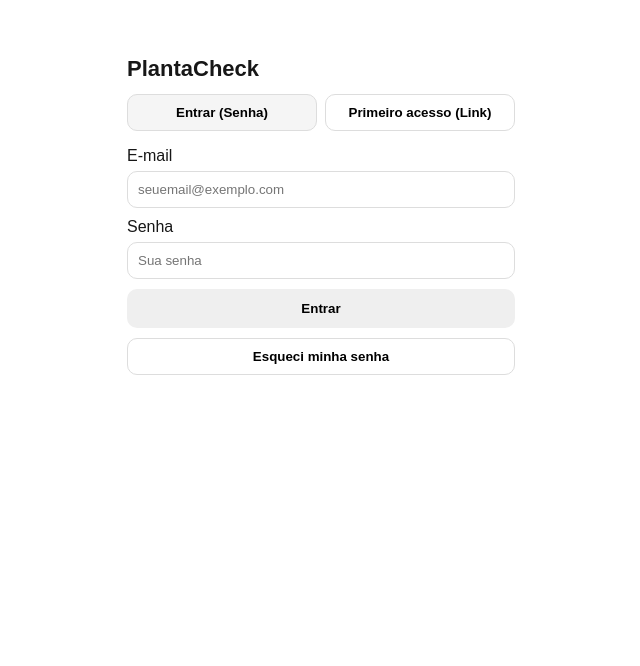
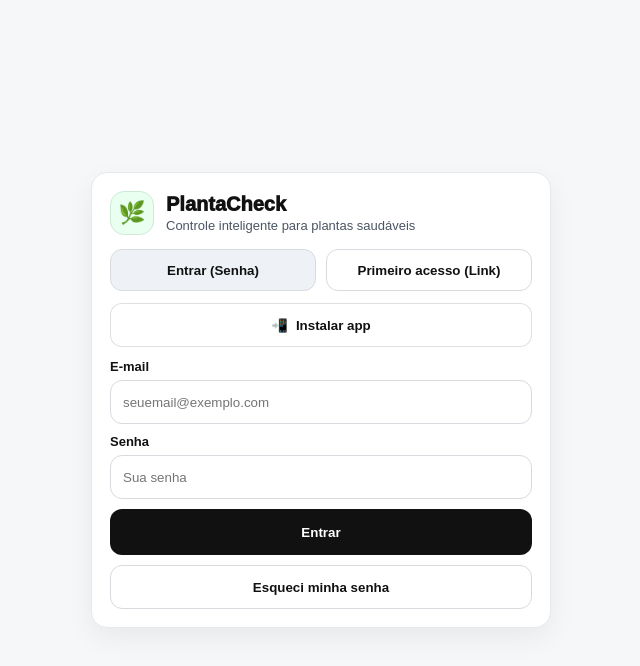
Before and after one commit to giovane-geromini/plantacheck, a Next.js app: page /login in a window 1280 px wide. Shown: the top 666 px of the page, without its empty margins (319-959 px from the left). Built offline with nearby package versions, Linux system fonts and the light colour scheme; no server answers.

Commit message:
fix(login-ui): dark mode ok, login UI improved, PWA install button restored

```diff
--- a/src/app/globals.css
+++ b/src/app/globals.css
@@ -40,3 +40,14 @@ a {
     color-scheme: dark;
   }
 }
+
+/* ===== PlantaCheck: base visual estável (evita modo escuro quebrar) ===== */
+:root {
+  color-scheme: light; /* impede o browser de "forçar" dark automaticamente */
+}
+
+html,
+body {
+  background: #f6f7f9;
+  color: #111;
+}
--- a/src/app/login/page.tsx
+++ b/src/app/login/page.tsx
@@ -3,6 +3,10 @@
 import { useEffect, useState } from "react";
 import { useRouter } from "next/navigation";
 import { supabaseBrowser } from "@/lib/supabaseBrowser";
+import InstallPwaButton from "@/components/InstallPwaButton";
+
+// ...
+<InstallPwaButton />
 
 type Mode = "first" | "password";
 
@@ -25,7 +29,6 @@ export default function LoginPage() {
     };
 
     const check = async () => {
-      // Se já estiver logado, checa tabela e manda pro lugar certo
       const { data, error } = await supabaseBrowser.auth.getSession();
       if (error) return;
 
@@ -45,7 +48,6 @@ export default function LoginPage() {
         return;
       }
 
-      // Se não existe ou password_set = false, manda definir senha
       router.replace("/set-password");
     };
 
@@ -69,15 +71,11 @@ export default function LoginPage() {
     setLoading(true);
     try {
       const redirectTo =
-        typeof window !== "undefined"
-          ? `${window.location.origin}/auth/callback`
-          : undefined;
+        typeof window !== "undefined" ? `${window.location.origin}/auth/callback` : undefined;
 
       const { error } = await supabaseBrowser.auth.signInWithOtp({
         email: email.trim(),
-        options: {
-          emailRedirectTo: redirectTo,
-        },
+        options: { emailRedirectTo: redirectTo },
       });
 
       if (error) throw error;
@@ -114,14 +112,12 @@ export default function LoginPage() {
         return;
       }
 
-      // Quem manda é a tabela user_security
       const { data: sec, error: secErr } = await supabaseBrowser
         .from("user_security")
         .select("password_set")
         .eq("user_id", user.id)
         .maybeSingle();
 
-      // Se der erro aqui por RLS, melhor não liberar.
       if (secErr) throw secErr;
 
       router.replace(sec?.password_set ? "/" : "/set-password");
@@ -144,9 +140,7 @@ export default function LoginPage() {
     setLoading(true);
     try {
       const redirectTo =
-        typeof window !== "undefined"
-          ? `${window.location.origin}/reset-password`
-          : undefined;
+        typeof window !== "undefined" ? `${window.location.origin}/reset-password` : undefined;
 
       const { error } = await supabaseBrowser.auth.resetPasswordForEmail(email.trim(), {
         redirectTo,
@@ -162,144 +156,200 @@ export default function LoginPage() {
     }
   }
 
+  const tabStyle = (active: boolean): React.CSSProperties => ({
+    flex: 1,
+    height: 42,
+    borderRadius: 12,
+    border: "1px solid #d7dbe0",
+    background: active ? "#eef2f6" : "#fff",
+    cursor: "pointer",
+    fontWeight: 800,
+    color: "#111",
+  });
+
+  const inputStyle: React.CSSProperties = {
+    width: "100%",
+    height: 44,
+    borderRadius: 12,
+    border: "1px solid #d7dbe0",
+    padding: "0 12px",
+    background: "#fff",
+    color: "#111",
+    outline: "none",
+  };
+
+  const primaryBtn: React.CSSProperties = {
+    width: "100%",
+    height: 46,
+    borderRadius: 12,
+    border: "none",
+    background: "#111",
+    color: "#fff",
+    fontWeight: 900,
+    cursor: "pointer",
+    opacity: loading ? 0.7 : 1,
+  };
+
+  const secondaryBtn: React.CSSProperties = {
+    width: "100%",
+    height: 44,
+    borderRadius: 12,
+    border: "1px solid #d7dbe0",
+    background: "#fff",
+    color: "#111",
+    fontWeight: 800,
+    cursor: "pointer",
+    opacity: loading ? 0.7 : 1,
+  };
+
   return (
-    <main style={{ maxWidth: 420, margin: "40px auto", padding: 16 }}>
-      <h1 style={{ fontSize: 22, fontWeight: 700, marginBottom: 12 }}>PlantaCheck</h1>
-
-      <div style={{ display: "flex", gap: 8, marginBottom: 16 }}>
-        <button
-          type="button"
-          onClick={() => setMode("password")}
+    <main style={{ minHeight: "100vh", display: "grid", placeItems: "center", padding: 18 }}>
+      <div
         style={{
-            flex: 1,
-            padding: 10,
-            borderRadius: 10,
-            border: "1px solid #ddd",
-            background: mode === "password" ? "#f5f5f5" : "white",
-            cursor: "pointer",
-            fontWeight: 600,
+          width: "100%",
+          maxWidth: 460,
+          background: "#fff",
+          border: "1px solid #e6e8eb",
+          borderRadius: 16,
+          padding: 18,
+          boxShadow: "0 10px 28px rgba(0,0,0,0.06)",
         }}
       >
+        {/* Header / Marca */}
+        <div style={{ display: "flex", alignItems: "center", gap: 12, marginBottom: 14 }}>
+          <div
+            style={{
+              width: 44,
+              height: 44,
+              borderRadius: 14,
+              background: "#e9fff0",
+              display: "grid",
+              placeItems: "center",
+              border: "1px solid #cfe9d7",
+              fontSize: 22,
+            }}
+            aria-hidden
+          >
+            🌿
+          </div>
+
+          <div style={{ lineHeight: 1.1 }}>
+            <div style={{ fontSize: 20, fontWeight: 950, color: "#111" }}>PlantaCheck</div>
+            <div style={{ fontSize: 13, color: "#4b5563", marginTop: 4 }}>
+              Controle inteligente para plantas saudáveis
+            </div>
+          </div>
+        </div>
+
+        {/* Tabs */}
+        <div style={{ display: "flex", gap: 10, marginBottom: 12 }}>
+          <button type="button" onClick={() => setMode("password")} style={tabStyle(mode === "password")}>
             Entrar (Senha)
           </button>
-        <button
-          type="button"
-          onClick={() => setMode("first")}
-          style={{
-            flex: 1,
-            padding: 10,
-            borderRadius: 10,
-            border: "1px solid #ddd",
-            background: mode === "first" ? "#f5f5f5" : "white",
-            cursor: "pointer",
-            fontWeight: 600,
-          }}
-        >
+          <button type="button" onClick={() => setMode("first")} style={tabStyle(mode === "first")}>
             Primeiro acesso (Link)
           </button>
+        </div>
+
+        {/* Instalar (inline) */}
+        <div style={{ marginBottom: 12 }}>
+          <InstallPwaButton inline />
         </div>
 
         {mode === "first" ? (
           <form onSubmit={sendMagicLink} style={{ display: "grid", gap: 10 }}>
             <label style={{ display: "grid", gap: 6 }}>
-            <span>E-mail</span>
+              <span style={{ fontSize: 13, fontWeight: 800, color: "#111" }}>E-mail</span>
               <input
                 value={email}
                 onChange={(e) => setEmail(e.target.value)}
                 type="email"
                 placeholder="seuemail@exemplo.com"
-              style={{ padding: 10, borderRadius: 10, border: "1px solid #ddd" }}
+                style={inputStyle}
                 autoComplete="email"
                 disabled={loading}
               />
             </label>
 
-          <button
-            disabled={loading}
-            style={{
-              padding: 12,
-              borderRadius: 10,
-              border: "none",
-              cursor: "pointer",
-              fontWeight: 700,
-            }}
-          >
+            <button disabled={loading} style={primaryBtn}>
               {loading ? "Enviando..." : "Enviar Magic Link"}
             </button>
 
-          <p style={{ opacity: 0.8, fontSize: 13, lineHeight: 1.4 }}>
-            Você vai receber um link para entrar. Ao entrar pela primeira vez, vamos pedir para você definir uma senha.
+            <p style={{ opacity: 0.85, fontSize: 13, lineHeight: 1.45, color: "#374151" }}>
+              Você vai receber um link para entrar. No primeiro acesso, vamos pedir para definir uma senha.
             </p>
           </form>
         ) : (
           <form onSubmit={signInWithPassword} style={{ display: "grid", gap: 10 }}>
             <label style={{ display: "grid", gap: 6 }}>
-            <span>E-mail</span>
+              <span style={{ fontSize: 13, fontWeight: 800, color: "#111" }}>E-mail</span>
               <input
                 value={email}
                 onChange={(e) => setEmail(e.target.value)}
                 type="email"
                 placeholder="seuemail@exemplo.com"
-              style={{ padding: 10, borderRadius: 10, border: "1px solid #ddd" }}
+                style={inputStyle}
                 autoComplete="email"
                 disabled={loading}
               />
             </label>
 
             <label style={{ display: "grid", gap: 6 }}>
-            <span>Senha</span>
+              <span style={{ fontSize: 13, fontWeight: 800, color: "#111" }}>Senha</span>
               <input
                 value={password}
                 onChange={(e) => setPassword(e.target.value)}
                 type="password"
                 placeholder="Sua senha"
-              style={{ padding: 10, borderRadius: 10, border: "1px solid #ddd" }}
+                style={inputStyle}
                 autoComplete="current-password"
                 disabled={loading}
               />
             </label>
 
-          <button
-            disabled={loading}
-            style={{
-              padding: 12,
-              borderRadius: 10,
-              border: "none",
-              cursor: "pointer",
-              fontWeight: 700,
-            }}
-          >
+            <button disabled={loading} style={primaryBtn}>
               {loading ? "Entrando..." : "Entrar"}
             </button>
 
-          <button
-            type="button"
-            onClick={forgotPassword}
-            disabled={loading}
-            style={{
-              padding: 10,
-              borderRadius: 10,
-              border: "1px solid #ddd",
-              background: "white",
-              cursor: "pointer",
-              fontWeight: 600,
-            }}
-          >
+            <button type="button" onClick={forgotPassword} disabled={loading} style={secondaryBtn}>
               Esqueci minha senha
             </button>
           </form>
         )}
 
         {err && (
-        <div style={{ marginTop: 14, padding: 10, borderRadius: 10, background: "#ffe9e9" }}>
+          <div
+            style={{
+              marginTop: 14,
+              padding: 12,
+              borderRadius: 12,
+              background: "#ffe9e9",
+              border: "1px solid #ffd0d0",
+              color: "#7a1b1b",
+              fontWeight: 700,
+              fontSize: 13,
+            }}
+          >
             {err}
           </div>
         )}
         {msg && (
-        <div style={{ marginTop: 14, padding: 10, borderRadius: 10, background: "#e9fff0" }}>
+          <div
+            style={{
+              marginTop: 14,
+              padding: 12,
+              borderRadius: 12,
+              background: "#e9fff0",
+              border: "1px solid #cfe9d7",
+              color: "#14532d",
+              fontWeight: 700,
+              fontSize: 13,
+            }}
+          >
             {msg}
           </div>
         )}
+      </div>
     </main>
   );
 }
--- a/src/components/InstallPwaButton.tsx
+++ b/src/components/InstallPwaButton.tsx
@@ -13,14 +13,16 @@ function isInStandaloneMode() {
   return Boolean(isStandaloneDisplay || isIOSStandalone);
 }
 
-function isSecureContextForPWA() {
-  if (typeof window === "undefined") return false;
-  if (window.isSecureContext) return true;
-  const host = window.location.hostname;
-  return host === "localhost" || host === "127.0.0.1";
-}
+type Props = {
+  /** true = botão dentro do card (largura 100%). false = botão flutuante. */
+  inline?: boolean;
+  /** opcional: esconder o botão flutuante em páginas específicas */
+  forceHide?: boolean;
+};
 
-export default function InstallPwaButton() {
+export default function InstallPwaButton({ inline = false, forceHide = false }: Props) {
+  const [mounted, setMounted] = useState(false);
+
   const [promptEvent, setPromptEvent] = useState<BeforeInstallPromptEvent | null>(null);
   const [installed, setInstalled] = useState(false);
   const [showHelp, setShowHelp] = useState(false);
@@ -41,6 +43,9 @@ export default function InstallPwaButton() {
   }, []);
 
   useEffect(() => {
+    setMounted(true);
+
+    // Só calcula isso no client pra não dar mismatch
     setInstalled(isInStandaloneMode());
 
     const mm = window.matchMedia?.("(display-mode: standalone)");
@@ -48,7 +53,7 @@ export default function InstallPwaButton() {
     mm?.addEventListener?.("change", onDisplayModeChange);
 
     const onBeforeInstall = (e: Event) => {
-      if (!isSecureContextForPWA()) return;
+      // Android/Chrome dispara esse evento quando o app é "instalável"
       e.preventDefault();
       setPromptEvent(e as BeforeInstallPromptEvent);
     };
@@ -70,11 +75,17 @@ export default function InstallPwaButton() {
     };
   }, []);
 
-  if (!canShowInstallUI || installed) return null;
+  // Evita hydration mismatch: no SSR sempre renderiza null
+  if (!mounted) return null;
+
+  if (forceHide) return null;
+  if (!canShowInstallUI) return null;
+  if (installed) return null;
 
   const canPrompt = Boolean(promptEvent);
 
   async function handleInstall() {
+    // Se existir o prompt do navegador (Android/Chrome), instala de verdade
     if (promptEvent) {
       try {
         await promptEvent.prompt();
@@ -85,8 +96,8 @@ export default function InstallPwaButton() {
       return;
     }
 
+    // Sem prompt (iOS ou Android ainda não elegível) -> ajuda
     setShowHelp(true);
-
     if (hideTimerRef.current) window.clearTimeout(hideTimerRef.current);
     hideTimerRef.current = window.setTimeout(() => setShowHelp(false), 12000);
   }
@@ -96,27 +107,41 @@ export default function InstallPwaButton() {
     if (hideTimerRef.current) window.clearTimeout(hideTimerRef.current);
   }
 
-  return (
-    <>
-      <button
-        onClick={handleInstall}
-        style={{
+  // Estilos do botão
+  const buttonStyle: React.CSSProperties = inline
+    ? {
+        width: "100%",
+        height: 44,
+        borderRadius: 12,
+        border: "1px solid rgba(0,0,0,0.12)",
+        background: canPrompt ? "#2E7D32" : "#fff",
+        color: canPrompt ? "#fff" : "#111",
+        fontWeight: 800,
+        cursor: "pointer",
+        display: "flex",
+        alignItems: "center",
+        justifyContent: "center",
+        gap: 8,
+      }
+    : {
         position: "fixed",
         bottom: 16,
         right: 16,
         padding: "12px 14px",
         borderRadius: 12,
-          backgroundColor: "#2E7D32",
-          color: "#fff",
-          fontWeight: 700,
-          border: "1px solid rgba(0,0,0,0.08)",
+        backgroundColor: canPrompt ? "#2E7D32" : "#ffffff",
+        color: canPrompt ? "#fff" : "#111",
+        fontWeight: 800,
+        border: "1px solid rgba(0,0,0,0.12)",
         boxShadow: "0 8px 18px rgba(0,0,0,0.18)",
         zIndex: 1000,
         cursor: "pointer",
-        }}
-        title={canPrompt ? "Instalar PlantaCheck" : "Como instalar"}
-      >
-        📲 Instalar App
+      };
+
+  return (
+    <>
+      <button onClick={handleInstall} style={buttonStyle} title={canPrompt ? "Instalar PlantaCheck" : "Instalar app"}>
+        📲 <span>Instalar app</span>
       </button>
 
       {showHelp && (
@@ -125,9 +150,10 @@ export default function InstallPwaButton() {
           aria-label="Ajuda para instalar o app"
           style={{
             position: "fixed",
-            bottom: 72,
+            bottom: inline ? 120 : 72,
             right: 16,
-            maxWidth: 300,
+            left: inline ? 16 : "auto",
+            maxWidth: inline ? 520 : 320,
             padding: 12,
             borderRadius: 12,
             background: "white",
@@ -168,13 +194,13 @@ export default function InstallPwaButton() {
               <>
                 No <strong>Chrome</strong>: toque em <strong>⋮</strong> →{" "}
                 <strong>Adicionar à tela inicial</strong>.
-                {!isSecureContextForPWA() && (
-                  <div style={{ marginTop: 8, color: "#555" }}>
-                    Dica: a instalação automática costuma exigir <strong>HTTPS</strong>. (No seu domínio já é HTTPS.)
-                  </div>
-                )}
               </>
             )}
+            <div style={{ marginTop: 8, color: "#666" }}>
+              {canPrompt
+                ? "Seu navegador já permite instalação automática."
+                : "Se este botão não abriu o instalador automático, é porque o navegador ainda não liberou o prompt (ou você está no iOS)."}
+            </div>
           </div>
         </div>
       )}
```
Lines whose indentation alone changed are shown as unchanged.
